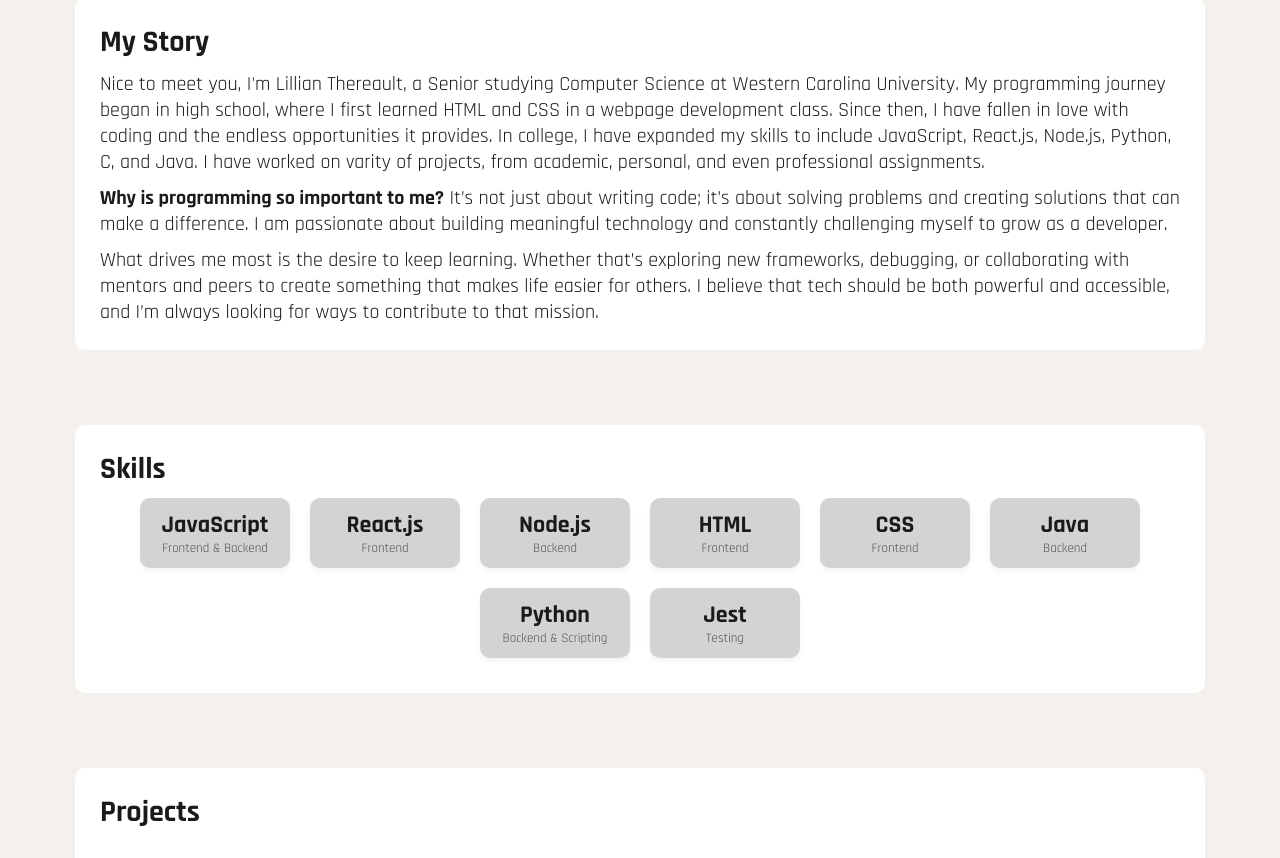
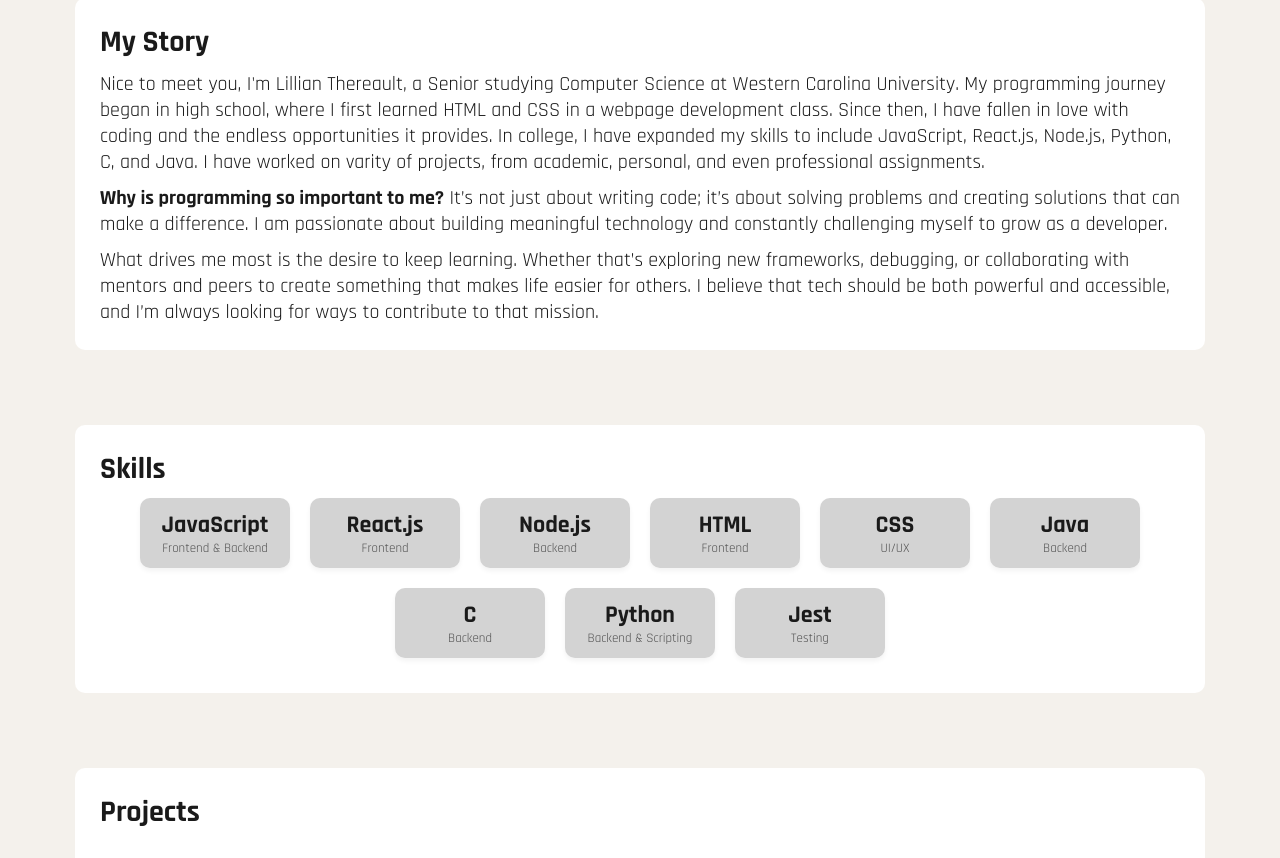
Before and after one commit to ThereaultL/Portfolio, a React (Create React App) app in the folder client/: page / in a window 1280 px wide. Shown: the part 348-1206 px from the top of the page. Built offline with nearby package versions, Linux system fonts and the light colour scheme.

Commit message:
Added a SkillCard component to reduce Skills.js file size

```diff
--- /dev/null
+++ b/client/src/SkillCard.js
@@ -0,0 +1,8 @@
+export default function SkillCard({ language, description }) {
+  return (
+    <div className="skill-card">
+      <h2>{language}</h2>
+      <p>{description}</p>
+    </div>
+  );
+}
--- a/client/src/Skills.js
+++ b/client/src/Skills.js
@@ -1,40 +1,19 @@
+import SkillCard from "./SkillCard";
+
 export default function Skills() {
   return (
     <div className="skills-container">
       <h2 class="container-title">Skills</h2>
       <div class="skills-list">
-        <div class="skill-card">
-          <h2>JavaScript</h2>
-          <p>Frontend & Backend</p>
-        </div>
-        <div class="skill-card">
-          <h2>React.js</h2>
-          <p>Frontend</p>
-        </div>
-        <div class="skill-card">
-          <h2>Node.js</h2>
-          <p>Backend</p>
-        </div>
-        <div class="skill-card">
-          <h2>HTML</h2>
-          <p>Frontend</p>
-        </div>
-        <div class="skill-card">
-          <h2>CSS</h2>
-          <p>Frontend</p>
-        </div>
-        <div class="skill-card">
-          <h2>Java</h2>
-          <p>Backend</p>
-        </div>
-        <div class="skill-card">
-          <h2>Python</h2>
-          <p>Backend & Scripting</p>
-        </div>
-        <div class="skill-card">
-          <h2>Jest</h2>
-          <p>Testing</p>
-        </div>
+        <SkillCard language={"JavaScript"} description={"Frontend & Backend"} />
+        <SkillCard language={"React.js"} description={"Frontend"} />
+        <SkillCard language={"Node.js"} description={"Backend"} />
+        <SkillCard language={"HTML"} description={"Frontend"} />
+        <SkillCard language={"CSS"} description={"UI/UX"} />
+        <SkillCard language={"Java"} description={"Backend"} />
+        <SkillCard language={"C"} description={"Backend"} />
+        <SkillCard language={"Python"} description={"Backend & Scripting"} />
+        <SkillCard language={"Jest"} description={"Testing"} />
       </div>
     </div>
   );
```
